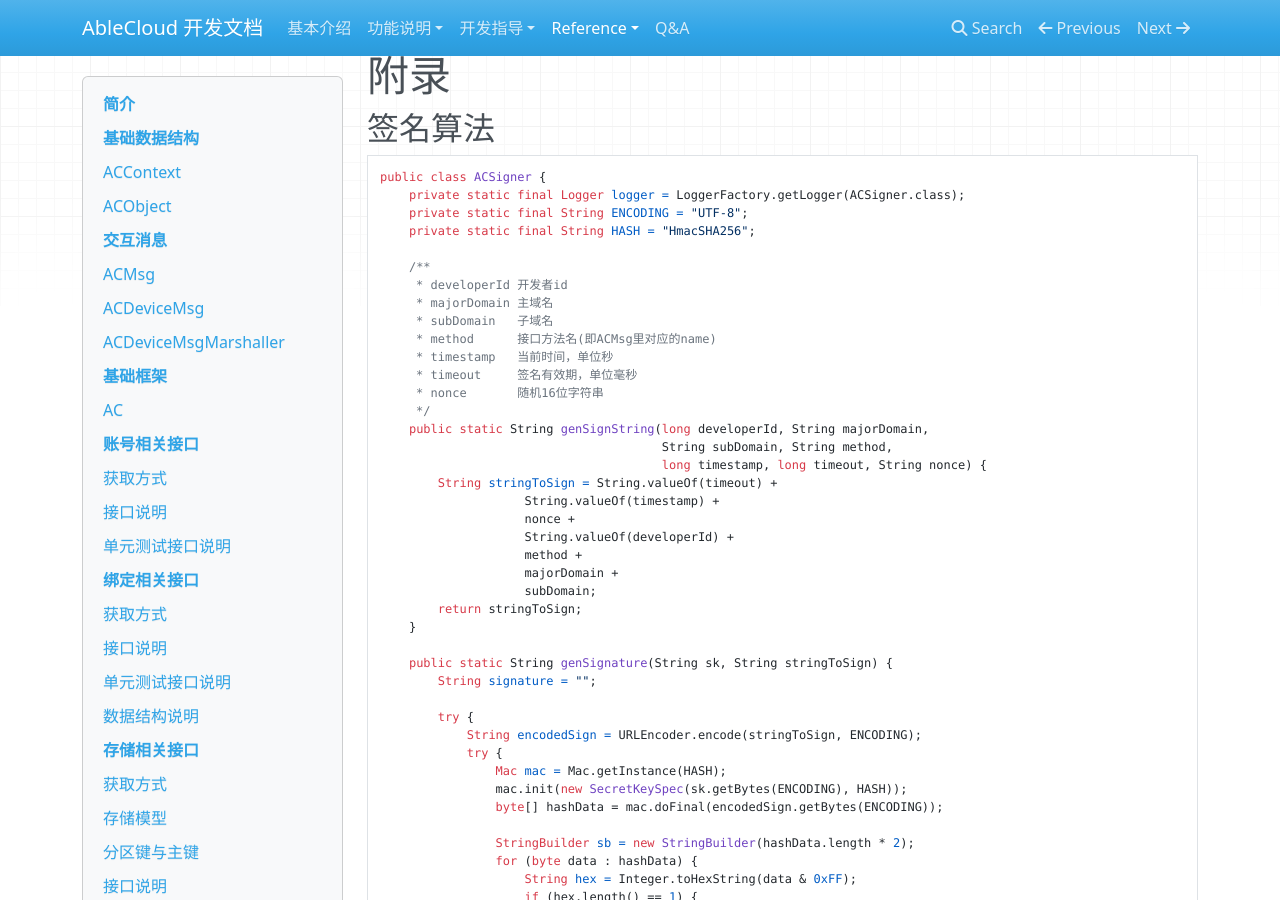
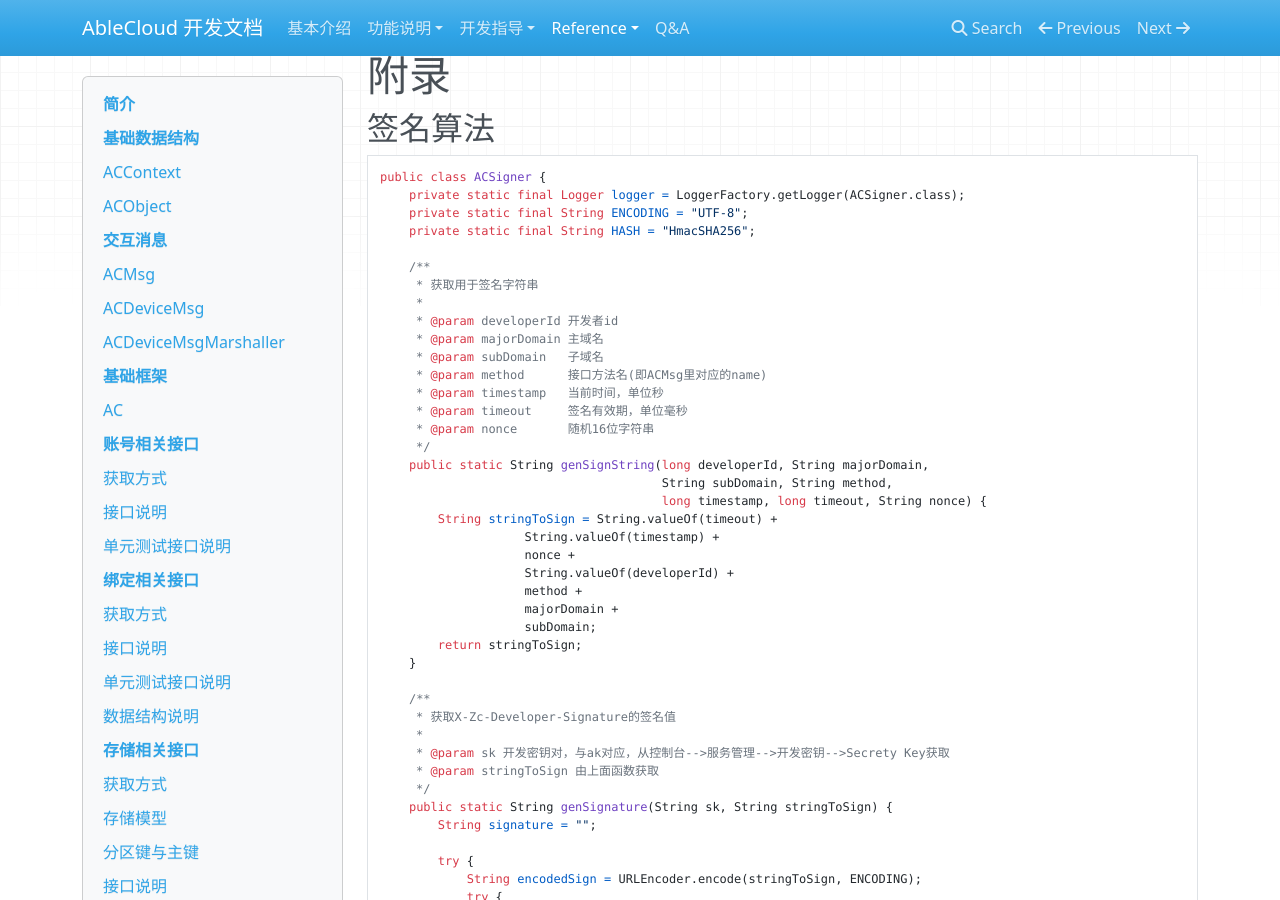
Before and after one commit to JessonW/rd_docs, an MkDocs documentation site: the page built from docs/reference/java.md, in a window 1280 px wide and 900 px high, scrolled down 40383 px. Built offline with MkDocs 1.6.1, drawn with Linux system fonts in a browser that asks for light colours; nearby versions of some CDN libraries; old or Windows-style settings are respelled for this version of MkDocs.

Commit message:
update signature on java

```diff
--- a/docs/reference/java.md
+++ b/docs/reference/java.md
@@ -2080,13 +2080,15 @@ public class ACSigner {
     private static final String HASH = "HmacSHA256";
 
     /**
-     * developerId 开发者id
-     * majorDomain 主域名
-     * subDomain   子域名
-     * method      接口方法名(即ACMsg里对应的name)
-     * timestamp   当前时间，单位秒
-     * timeout     签名有效期，单位毫秒
-     * nonce       随机16位字符串
+     * 获取用于签名字符串
+     *
+     * @param developerId 开发者id
+     * @param majorDomain 主域名
+     * @param subDomain   子域名
+     * @param method      接口方法名(即ACMsg里对应的name)
+     * @param timestamp   当前时间，单位秒
+     * @param timeout     签名有效期，单位毫秒
+     * @param nonce       随机16位字符串
      */
     public static String genSignString(long developerId, String majorDomain,
                                        String subDomain, String method,
@@ -2101,6 +2103,12 @@ public class ACSigner {
         return stringToSign;
     }
 
+    /**
+     * 获取X-Zc-Developer-Signature的签名值
+     *
+     * @param sk 开发密钥对，与ak对应，从控制台-->服务管理-->开发密钥-->Secrety Key获取
+     * @param stringToSign 由上面函数获取
+     */
     public static String genSignature(String sk, String stringToSign) {
         String signature = "";
 
```
